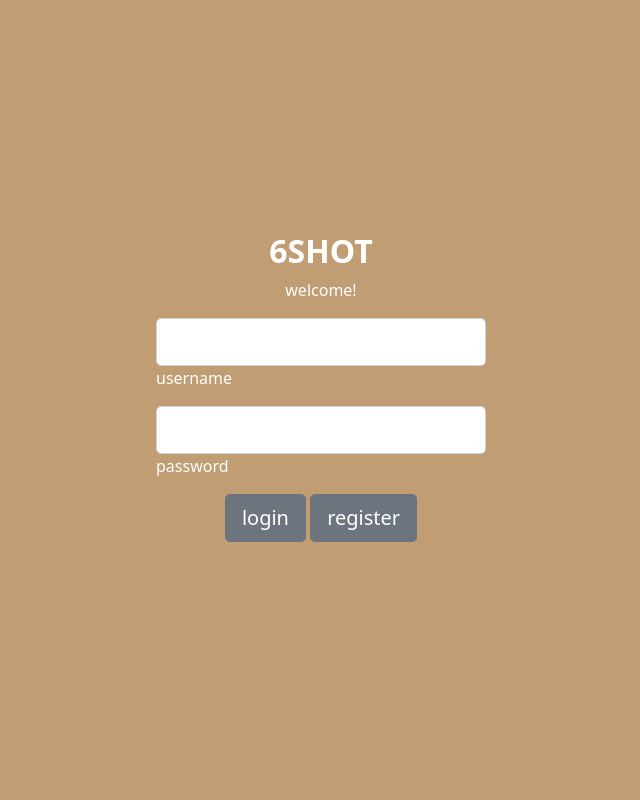
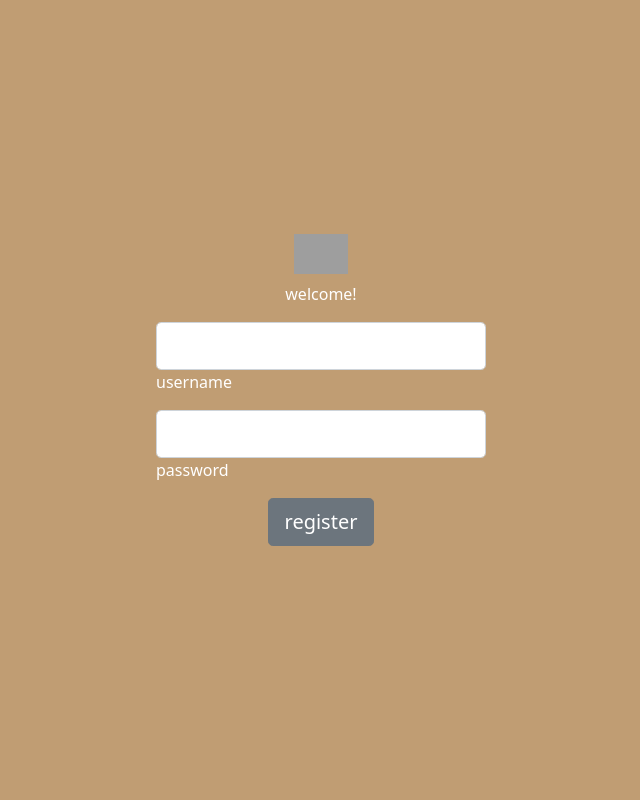
Before and after one commit to sixshotapp/web-app, a Flask app: template templates/register.html in a window 1280 px wide. Shown: the whole page, without its empty margins (319-959 px from the left). Run offline with Flask 2, Linux system fonts and the light colour scheme; the template is opened without the code that fills it, so the values that code supplies are empty; grey boxes are pictures that could not be loaded.

Commit message:
prep for demo

```diff
--- a/templates/dashboard.html
+++ b/templates/dashboard.html
@@ -32,6 +32,7 @@
 
       <nav class="navbar fixed-bottom navbar-light overflow-hidden" style="background-color: #50403E!important;">
         <a class="navbar-brand mx-auto" href="#">
+          <img src="https://i.imgur.com/nD0ZH1P.png" alt="" width="auto" height="40vh">
         </a>
       </nav>
 
--- a/templates/index.html
+++ b/templates/index.html
@@ -14,7 +14,7 @@
           <div class="d-flex p-2 justify-content-center align-items-center">
             <div class="mb-md-4 mt-md-4">
 
-              <h2>
+              <h2 style="text-align: center;">
               <img src="https://i.imgur.com/nD0ZH1P.png" alt="" width="auto" height="40vh">
               </h2>
               <p class="text-center text-white text-50 mb-">welcome!</p>
@@ -27,7 +27,7 @@
                 <input type="password" id="typePasswordX" class="form-control form-control-lg" />
                 <label class="form-label" for="typePasswordX">password</label>
               </div>
-              <form id="login-form" action="/menu" method="POST">
+              <form id="login-form" action="/dashboard" method="POST">
                 <div class="form-outline form-white text-center mb-2">
                   <button class="btn btn-secondary btn-lg" type="submit">login</button>
                   <a href="/register" class="btn btn-secondary btn-lg" rol="button" >register</a>
--- a/templates/register.html
+++ b/templates/register.html
@@ -1,16 +1,10 @@
-<!DOCTYPE html>
-<html>
+{% extends 'base.html' %}
 
-    <head>
-        <meta charset="UTF-8" />
-        <meta name="viewport" content="width=device-width, height=device-height, initial-scale=1.0" />
-        <link href="https://cdn.jsdelivr.net/npm/bootstrap@5.0.0-beta3/dist/css/bootstrap.min.css"
-          rel="stylesheet"
-          integrity="sha384-eOJMYsd53ii+scO/bJGFsiCZc+5NDVN2yr8+0RDqr0Ql0h+rP48ckxlpbzKgwra6"
-          crossorigin="anonymous"
-        />
-    </head>
-    <body>
+{% block head %}
+<link rel="stylesheet" href="{{ url_for('static', filename='style.css') }}"/>
+{% endblock %}
+
+{% block body %}
 <div style="background-color:#C09D73">
   <div class="container">
     <div style="height: 100vh">
@@ -20,7 +14,9 @@
           <div class="d-flex p-2 justify-content-center align-items-center">
             <div class="mb-md-4 mt-md-4">
 
-                            <h2 class="fw-bold mb-2 text-white text-center text-uppercase">6Shot</h2>
+              <h2 style="text-align: center;">
+              <img src="https://i.imgur.com/nD0ZH1P.png" alt="" width="auto" height="40vh">
+              </h2>
               <p class="text-center text-white text-50 mb-">welcome!</p>
               <div class="form-outline text-white form-white text-left mb-2">
                 <input type="text" id="typeEmailX" class="form-control form-control-lg" />
@@ -33,8 +29,7 @@
               </div>
               <form id="login-form" action="/menu" method="POST">
                 <div class="form-outline form-white text-center mb-2">
-                                <button class="btn btn-secondary btn-lg" type="submit">login</button>
-                                <a href="/register" class="btn btn-secondary btn-lg" rol="button">register</a>
+                  <button class="btn btn-secondary btn-lg" type="submit">register</button>
                 </div>
               </form>
             </div>
@@ -45,5 +40,4 @@
     </div>
   </div>
 </div>
-    </body>
-</html>
+{% endblock %}
```
Lines whose indentation alone changed are shown as unchanged.
